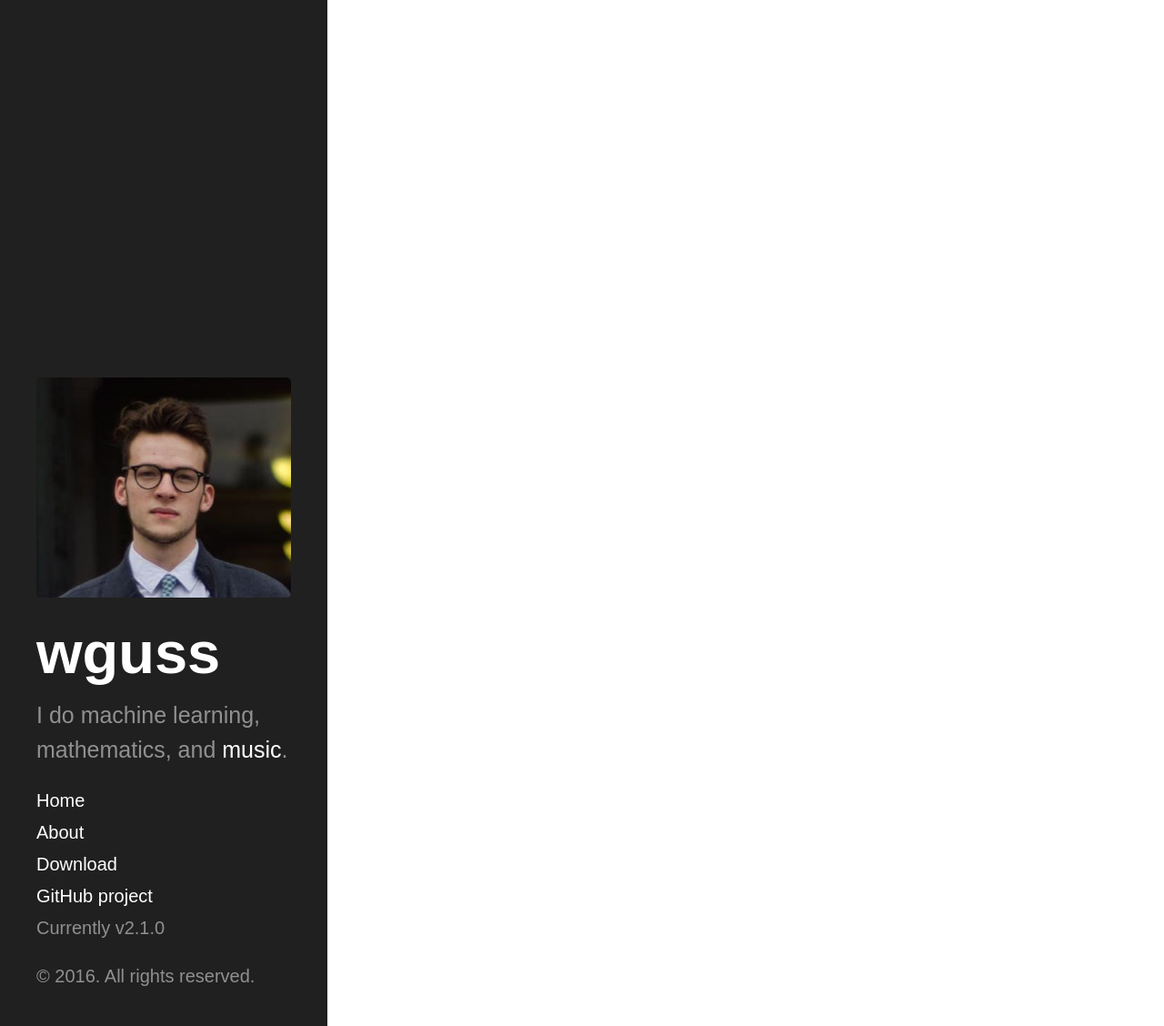
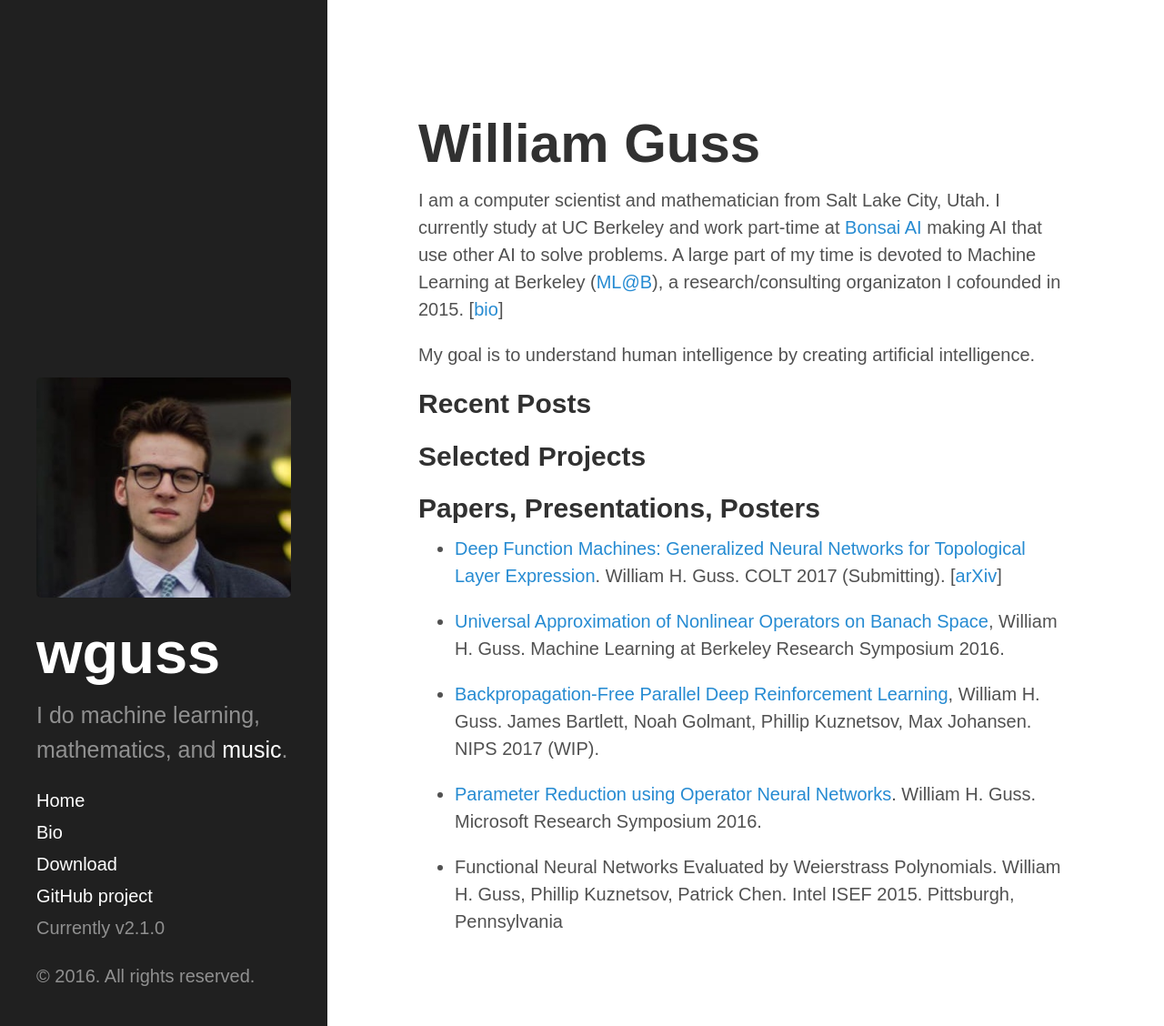
Before and after one commit to MadcowD/web, a Jekyll site: the page built from index.md, in a window 1280 px wide and 1128 px high. Shown: the whole window at 91% size. Built offline with Jekyll 4.4.1, drawn with Linux system fonts in a browser that asks for light colours; some web fonts are replaced; our own code applies the rules of GitHub Pages for plain Markdown files.

Commit message:
Updating website.

```diff
--- a/index.md
+++ b/index.md
@@ -4,3 +4,25 @@
 # See: https://jekyllrb.com/docs/themes/#overriding-theme-defaults
 layout: default
 ---
+
+# William Guss
+
+I am a computer scientist and mathematician from Salt Lake City, Utah. I currently study at UC Berkeley and work part-time at [Bonsai AI](http://bons.ai) making AI that use other AI to solve problems. A large part of my time is devoted to Machine Learning at Berkeley ([ML@B](http://ml.berkeley.edu/)), a research/consulting organizaton I cofounded in 2015. [[bio](./bio)]
+
+My goal is to understand human intelligence by creating artificial intelligence.
+
+## Recent Posts
+
+## Selected Projects
+
+## Papers, Presentations, Posters
+
+- [Deep Function Machines: Generalized Neural Networks for Topological Layer Expression](dev/dfm). William H. Guss. COLT 2017 (Submitting). [[arXiv](https://arxiv.org/abs/1612.04799)]
+
+- [Universal Approximation of Nonlinear Operators on Banach Space](dev/operatorapprox), William H. Guss. Machine Learning at Berkeley Research Symposium 2016.
+
+-  [Backpropagation-Free Parallel Deep Reinforcement Learning](/dev/nobackprop), William H. Guss. James Bartlett, Noah Golmant, Phillip Kuznetsov, Max Johansen. NIPS 2017 (WIP).
+
+- [Parameter Reduction using Operator Neural Networks](http://wguss.ml/public/pdf/param_reduc.pdf). William H. Guss. Microsoft Research Symposium 2016.
+
+- Functional Neural Networks Evaluated by Weierstrass Polynomials. William H. Guss, Phillip Kuznetsov, Patrick Chen. Intel ISEF 2015. Pittsburgh, Pennsylvania
--- a/public/css/poole.css
+++ b/public/css/poole.css
@@ -88,7 +88,7 @@ h1, h2, h3, h4, h5, h6 {
   text-rendering: optimizeLegibility;
 }
 h1 {
-  font-size: 2rem;
+  font-size: 3rem;
 }
 h2 {
   margin-top: 1rem;
```
Also changed, not shown: about.md (deleted, +0 -35 lines), bio.md (added, +4 -0 lines), _posts/2012-02-07-example-content.md (line endings or trailing spaces).
